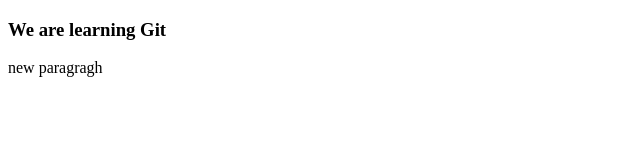
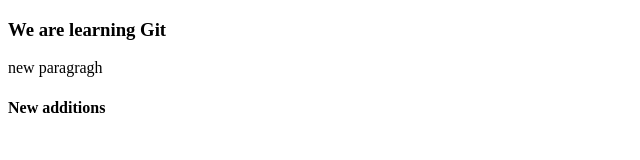
Before and after one commit to Justifiedjohn/learning-git, a plain HTML site: page index.html in a window 1280 px wide. Shown: the whole page, without its empty margins (0-640 px from the left). Drawn offline with Linux system fonts and the light colour scheme.

Commit message:
addition info

```diff
--- a/index.html
+++ b/index.html
@@ -8,5 +8,8 @@
 <body>
     <h3>We are learning Git</h3>
     <p>new paragragh</p>
+    <div>
+        <h4>New additions</h4>
+    </div>
 </body>
 </html>
```
